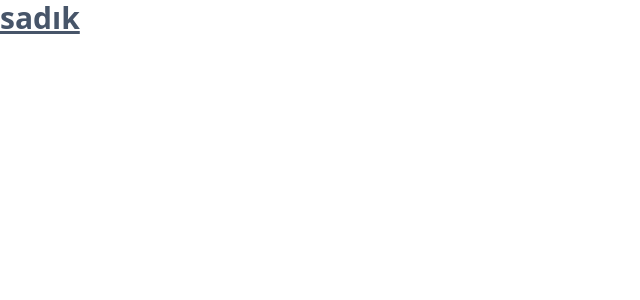
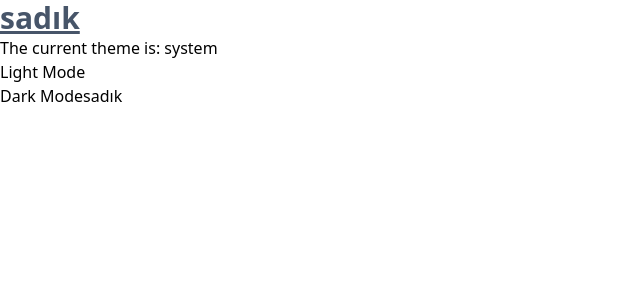
Before and after one commit to erdemir123/next-country-fetching, a Next.js app: page / in a window 1280 px wide. Shown: the top 300 px of the page, without its empty margins (0-640 px from the left). Built offline with nearby package versions, Linux system fonts and the light colour scheme.

Commit message:
next useTheme added

```diff
--- /dev/null
+++ b/app/hakkimizda/page.jsx
@@ -0,0 +1,11 @@
+"use client"
+import React from 'react'
+import {useTheme} from "next-themes"
+const page = () => {
+  const {theme,setTheme}=useTheme()
+  return (
+    <div className={theme === "dark" ? "white" : "text-slate-900"}>{theme}</div>
+  )
+}
+
+export default page
--- a/app/layout.jsx
+++ b/app/layout.jsx
@@ -3,7 +3,7 @@ import Providers from '../components/providers'
 
 export default function RootLayout({ children }) {
   return (
-    <html lang="tr">
+    <html lang="en">
       {/*
         <head /> will contain the components returned by the nearest parent
         head.jsx. Find out more at https://beta.nextjs.org/docs/api-reference/file-conventions/head
--- a/app/page.jsx
+++ b/app/page.jsx
@@ -1,7 +1,23 @@
+"use client"
+import {useTheme} from "next-themes"
+import Link from "next/link";
 
 
 export default function Home() {
+  const {theme,setTheme}=useTheme()
+  console.log(theme);
   return (
-    <div className="text-3xl font-bold underline text-slate-600">sadık</div>
+    <>
+     <div className="text-3xl font-bold underline text-slate-600">sadık</div>
+     <div>
+      The current theme is: {theme} <br />
+      <button onClick={() => setTheme('light')}>Light Mode</button>
+      <br />
+      <button onClick={() => setTheme('dark')}>Dark Mode</button>
+      <Link href="/hakkimizda">sadık</Link>
+    </div>
+
+    </>
+
   )
 }
--- a/package.json
+++ b/package.json
@@ -11,6 +11,7 @@
   "dependencies": {
     "@next/font": "13.1.1",
     "next": "13.1.1",
+    "next-themes": "^0.2.1",
     "react": "18.2.0",
     "react-dom": "18.2.0"
   },
```
Also changed, not shown: 1 other file (tests, documents, lock files or other folders).
